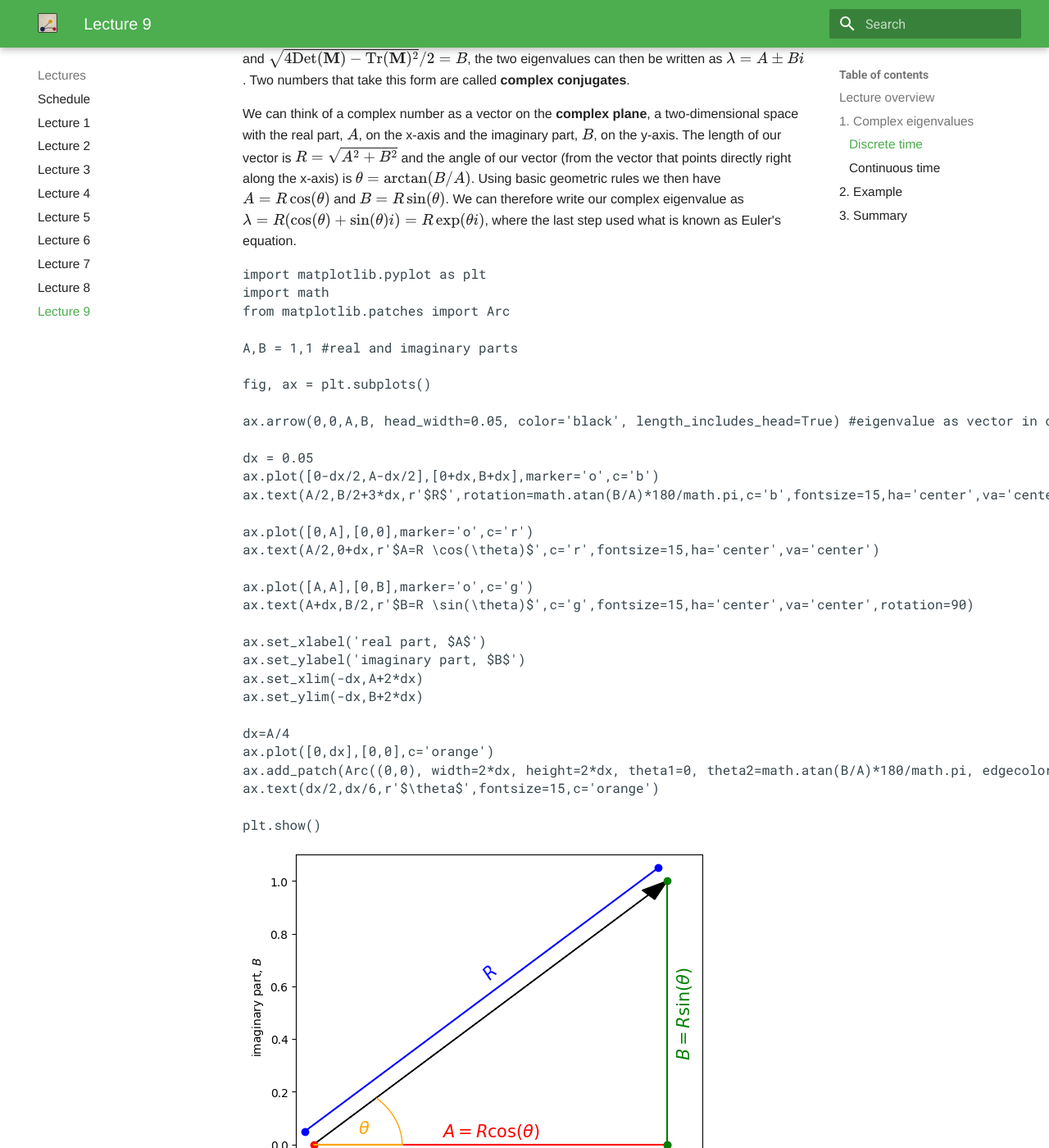
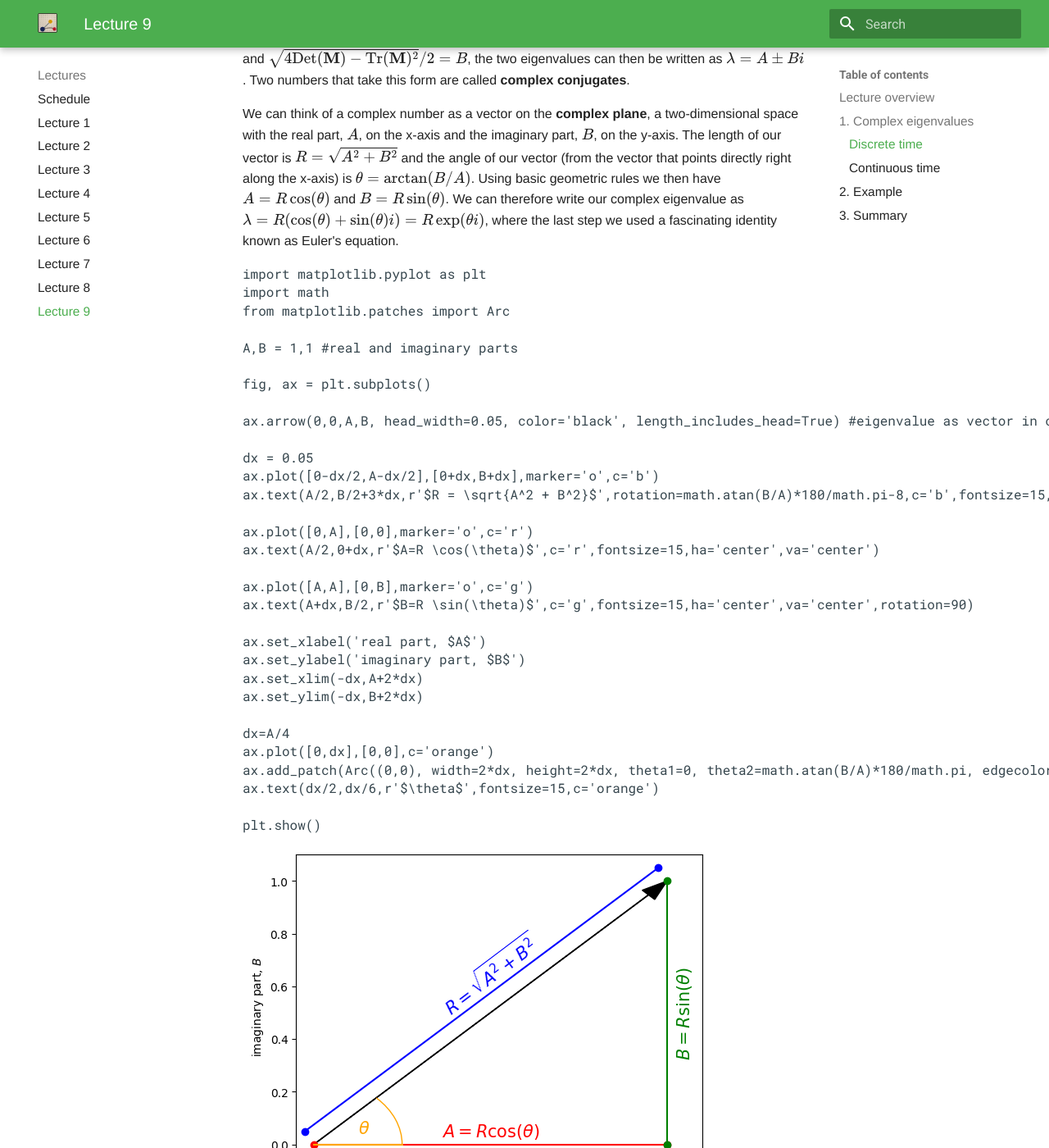
Before and after one commit to osmond-lab/eeb314, an MkDocs documentation site: the page built from docs/lectures/lecture-09.md, in a window 1280 px wide and 1400 px high, scrolled down 1643 px. Shown: the whole window at 82% size. Built offline with MkDocs 1.6.1 and Material for MkDocs 9.7.7, drawn with Linux system fonts in a browser that asks for light colours; comment, search, counter and statistics services are not loaded; some of the changed text lies outside the part shown.

Commit message:
fixing errors in lecture 9 and adding biol intuition

```diff
--- a/docs/lectures/lecture-09.md
+++ b/docs/lectures/lecture-09.md
@@ -77,7 +77,7 @@ $$
 
 where $\sqrt{4\mathrm{Det}(\mathbf{M})- \mathrm{Tr}(\mathbf{M})^2}$ is a **real** number (i.e., not complex). Letting $\mathrm{Tr}(\mathbf{M})/2=A$ and $\sqrt{4\mathrm{Det}(\mathbf{M})- \mathrm{Tr}(\mathbf{M})^2}/2=B$, the two eigenvalues can then be written as $\lambda=A\pm Bi$. Two numbers that take this form are called **complex conjugates**.
 
-We can think of a complex number as a vector on the **complex plane**, a two-dimensional space with the real part, $A$, on the x-axis and the imaginary part, $B$, on the y-axis. The length of our vector is $R=\sqrt{A^2+B^2}$ and the angle of our vector (from the vector that points directly right along the x-axis) is $\theta = \arctan(B/A)$. Using basic geometric rules we then have $A=R\cos(\theta)$ and $B=R\sin(\theta)$. We can therefore write our complex eigenvalue as $\lambda = R(\cos(\theta) + \sin(\theta)i) = R\exp(\theta i)$, where the last step used what is known as Euler's equation.
+We can think of a complex number as a vector on the **complex plane**, a two-dimensional space with the real part, $A$, on the x-axis and the imaginary part, $B$, on the y-axis. The length of our vector is $R=\sqrt{A^2+B^2}$ and the angle of our vector (from the vector that points directly right along the x-axis) is $\theta = \arctan(B/A)$. Using basic geometric rules we then have $A=R\cos(\theta)$ and $B=R\sin(\theta)$. We can therefore write our complex eigenvalue as $\lambda = R(\cos(\theta) + \sin(\theta)i) = R\exp(\theta i)$, where the last step we used a fascinating identity known as Euler's equation.
 
 
 <pre data-executable="true" data-language="python">
@@ -93,7 +93,7 @@ ax.arrow(0,0,A,B, head_width=0.05, color='black', length_includes_head=True) #ei
 
 dx = 0.05
 ax.plot([0-dx/2,A-dx/2],[0+dx,B+dx],marker='o',c='b')
-ax.text(A/2,B/2+3*dx,r'$R$',rotation=math.atan(B/A)*180/math.pi,c='b',fontsize=15,ha='center',va='center')
+ax.text(A/2,B/2+3*dx,r'$R = \sqrt{A^2 + B^2}$',rotation=math.atan(B/A)*180/math.pi-8,c='b',fontsize=15,ha='center',va='center')
 
 ax.plot([0,A],[0,0],marker='o',c='r')
 ax.text(A/2,0+dx,r'$A=R \cos(\theta)$',c='r',fontsize=15,ha='center',va='center')
@@ -125,7 +125,7 @@ Now to see how a complex eigenvalue affects the dynamics of our system, consider
 $$
 \begin{aligned}
 \lambda^t &= (A + Bi)^t\\
-&= (\cos(\theta) + \sin(\theta)i)^t\\
+&= (R(\cos(\theta) + \sin(\theta)i))^t\\
 &= (R\exp(i \theta))^t\\
 &= R^t\exp(i \theta t)\\
 &= R^t(\cos(\theta t) + \sin(\theta t)i).
@@ -240,11 +240,11 @@ $$
 \end{aligned}
 $$
 
-Stability requires $\mathrm{Tr}(\mathbf{M})<0$ and $\mathrm{Det}(\mathbf{M})>0$. We have complex eigenvalues, and therefore cycling, whenever $\mathrm{Tr}(\mathbf{M})^2 < 4\mathrm{Det}(\mathbf{M})$.
+The Routh-Hurwitz criteria tell us that stability requires $\mathrm{Tr}(\mathbf{M})<0$ and $\mathrm{Det}(\mathbf{M})>0$. We are guaranteed the latter by the properties of variances and covariances. We have complex eigenvalues, and therefore cycling, whenever $\mathrm{Tr}(\mathbf{M})^2 < 4\mathrm{Det}(\mathbf{M})$.
 
 Below we plot the dynamics when the equilibrium is a stable focus, meaning the oscillations decay to the equilibrium over time.
 
-Biologically, this cycling occurs because initially the mean male trait is positive but there is no mean female preference. This implies that both natural and sexual selection favour smaller male traits, causing the mean to decline. But because of a correlated response, female preference also declines, favouring male traits less than 0. Eventually female preference becomes too costly and begins to increase back toward zero. This causes a correlated increase in the male trait, and so on.
+Biologically, this cycling occurs because initially the mean male trait is positive but there is no mean female preference. This implies that both natural and sexual selection favour smaller male traits, causing the mean to decline. But because of a correlated response, female preference also declines, favouring male traits less than 0. Eventually female preference becomes too costly and begins to increase back toward zero. This causes a correlated increase in the male trait, and so on. The cycling decays to the equilibrium when $\mathrm{Tr}(\mathbf{M})<0$. This condition, $G_zc + G_pb > Ba$, means that the strength of evolution by natural selection pushing the traits to 0 is greater than the strength of indirect evolution by sexual selection exaggerating female preference. When, on the other hand, we have $\mathrm{Tr}(\mathbf{M})>0$, the indirect response of female preference to sexual selection on males leads to continued exaggeration, causing what is called "runaway" selection.
 
 
 <pre data-executable="true" data-language="python">
```
Also changed, not shown: other parts of docs/lectures/lecture-09.md (+2 -2 lines), docs/lectures/lecture-09_files/lecture-09_2_0.png, site/lectures/lecture-09/index.html, site/lectures/lecture-09_files/lecture-09_2_0.png, site/search/search_index.json, 2 other files.
